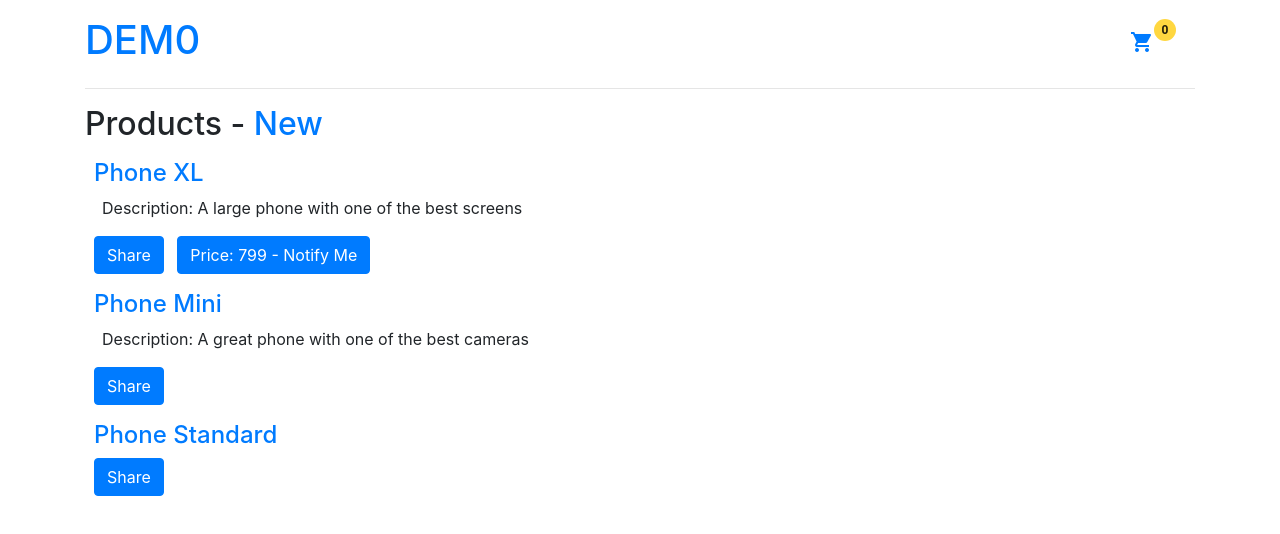
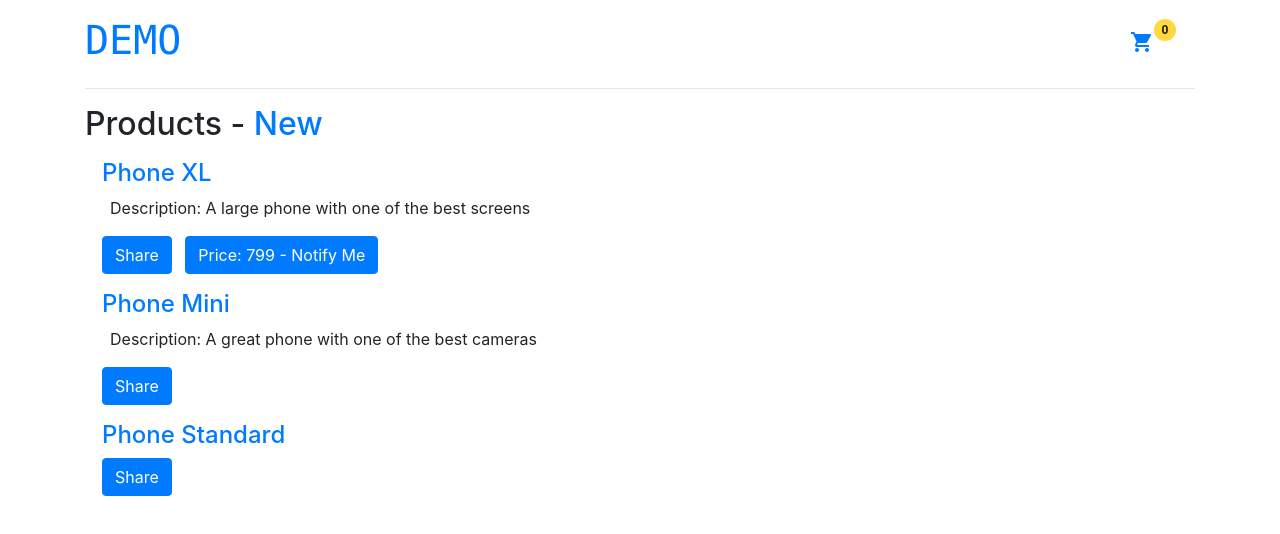
Before and after one commit to s2iwi2s/angular-demo-s2iwi2s, an Angular app: page / in a window 1280 px wide. Shown: the top 534 px of the page. Built offline with nearby package versions, Linux system fonts and the light colour scheme.

Commit message:
2 files modified

```diff
--- a/src/app/product-list/product-list.component.html
+++ b/src/app/product-list/product-list.component.html
@@ -1,4 +1,4 @@
-<h2>Products - <a [title]="'New'" [routerLink]="['/products', 'new']" class="button">
+<h2 class="text-truncate">Products - <a [title]="'New'" [routerLink]="['/products', 'new']" class="button">
 		New
 	</a></h2>
 
@@ -11,9 +11,9 @@ can be found in the LICENSE file at http://angular.io/license
 <!--
 -->
 
-<div class="row" *ngFor="let product of products">
-	<div class="col col-sm-12  px-4 py-2">
-		<h4>
+<div class="row pl-2" *ngFor="let product of products">
+	<div class="col col-sm-12  px-4 py-2 pl-2">
+		<h4 class="text-truncate">
 			<a [title]="product.name + ' details'" [routerLink]="['/products', product.productId]">
 				{{ product.name }}
 			</a>
--- a/src/app/top-bar/top-bar.component.html
+++ b/src/app/top-bar/top-bar.component.html
@@ -1,7 +1,7 @@
 
 <div class="row">
   <div class="col-sm-11"><a [routerLink]="['/']">
-  <h1 class="text-truncate">DEM0</h1></a></div>
+  <h1 class="text-truncate text-monospace">DEMO</h1></a></div>
   <div class="col-sm-1 ">
     <h1><a [routerLink]="['/cart']" class="material-icons" [matBadge]="cartCount" matBadgePosition="after"  matBadgeOverlap="false" matBadgeColor="accent">shopping_cart</a></h1>
   </div>
```
